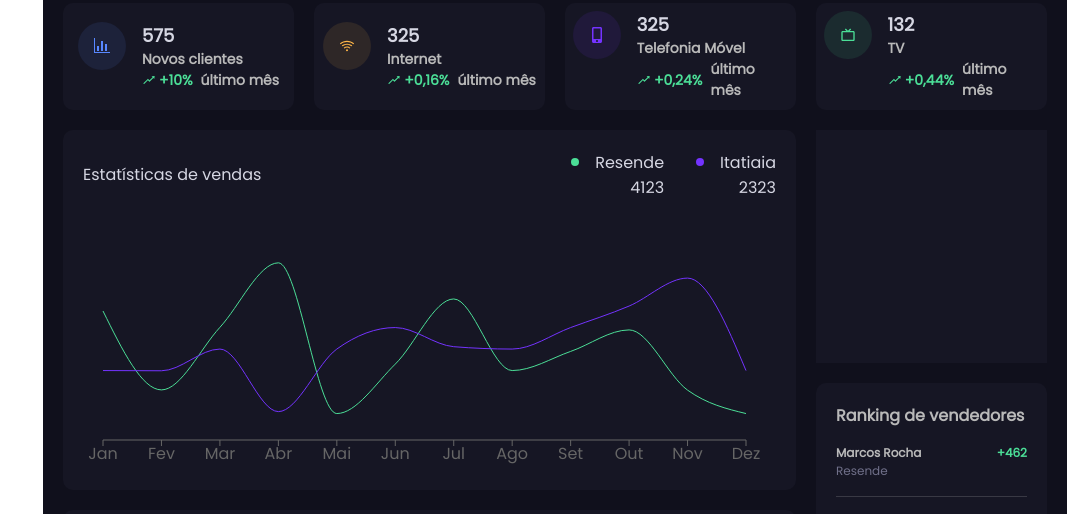
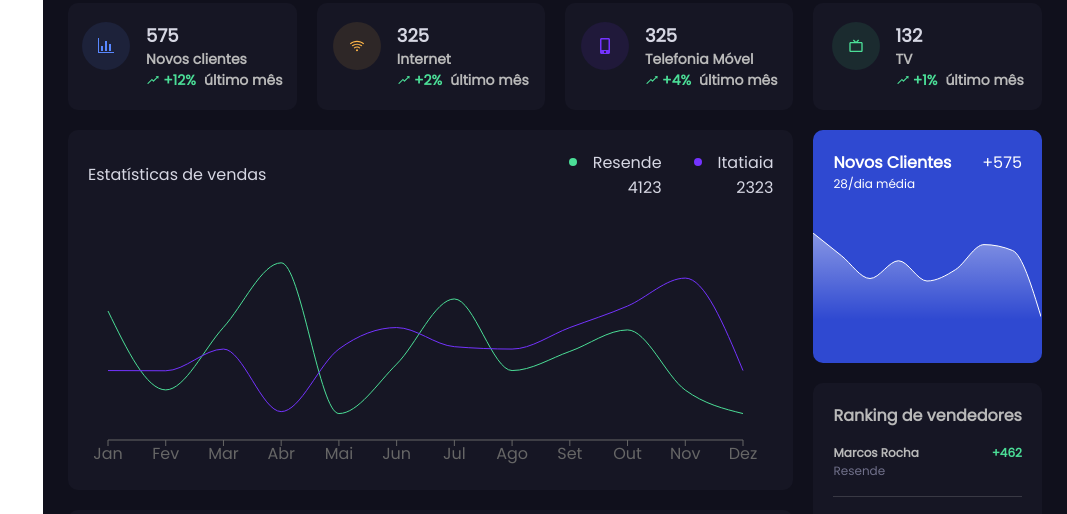
Before and after one commit to matheusteixeira7/flix-telecom, a Next.js app: page /dashboard/dashboard in a window 1280 px wide. Shown: the part 144-658 px from the top of the page, without its empty margins (213-1280 px from the left). Built offline with nearby package versions, Linux system fonts and the light colour scheme.

Commit message:
feat: add aside card 1

```diff
--- a/src/common/components/application/dashboard-page/cards/aside-card-1/aside-card-1.tsx
+++ b/src/common/components/application/dashboard-page/cards/aside-card-1/aside-card-1.tsx
@@ -1,5 +1,146 @@
-import { Container } from './styles'
+import {
+    Area,
+    AreaChart,
+    CartesianGrid,
+    ResponsiveContainer,
+    Tooltip,
+} from 'recharts'
+import {
+    Average,
+    Chart,
+    Container,
+    Header,
+    NewClientsNumber,
+    NewClientWrapper,
+    Title,
+} from './styles'
+
+const data = [
+    {
+        name: 'Page A',
+        uv: 4000,
+        pv: 2400,
+        amt: 2400,
+    },
+    {
+        name: 'Page B',
+        uv: 3000,
+        pv: 1398,
+        amt: 2210,
+    },
+    {
+        name: 'Page C',
+        uv: 2000,
+        pv: 9800,
+        amt: 2290,
+    },
+    {
+        name: 'Page D',
+        uv: 2780,
+        pv: 3908,
+        amt: 2000,
+    },
+    {
+        name: 'Page E',
+        uv: 1890,
+        pv: 4800,
+        amt: 2181,
+    },
+    {
+        name: 'Page F',
+        uv: 2390,
+        pv: 3800,
+        amt: 2500,
+    },
+    {
+        name: 'Page G',
+        uv: 3490,
+        pv: 4300,
+        amt: 2100,
+    },
+    {
+        name: 'Page 7',
+        uv: 3232,
+        pv: 4300,
+        amt: 2100,
+    },
+    {
+        name: 'Page 8',
+        uv: 323,
+        pv: 4300,
+        amt: 2100,
+    },
+]
 
 export const AsideCard1 = () => {
-    return <Container></Container>
+    return (
+        <Container>
+            <Header>
+                <NewClientWrapper>
+                    <Title>Novos Clientes</Title>
+                    <Average>28/dia média</Average>
+                </NewClientWrapper>
+
+                <NewClientsNumber>+575</NewClientsNumber>
+            </Header>
+
+            <Chart>
+                <ResponsiveContainer width="100%" height="70%">
+                    <AreaChart
+                        data={data}
+                        margin={{ top: 0, right: 0, bottom: 0, left: 0 }}
+                    >
+                        <defs>
+                            <linearGradient
+                                id="colorUv"
+                                x1="0"
+                                y1="0"
+                                x2="0"
+                                y2="1"
+                            >
+                                <stop
+                                    offset="5%"
+                                    stopColor="#ffffff"
+                                    stopOpacity={0.4}
+                                />
+                                <stop
+                                    offset="95%"
+                                    stopColor="#ffffff"
+                                    stopOpacity={0}
+                                />
+                            </linearGradient>
+                            <linearGradient
+                                id="colorPv"
+                                x1="0"
+                                y1="0"
+                                x2="0"
+                                y2="1"
+                            >
+                                <stop
+                                    offset="5%"
+                                    stopColor="#82ca9d"
+                                    stopOpacity={0.8}
+                                />
+                                <stop
+                                    offset="95%"
+                                    stopColor="#82ca9d"
+                                    stopOpacity={0}
+                                />
+                            </linearGradient>
+                        </defs>
+                        <CartesianGrid horizontal={false} vertical={false} />
+                        <Tooltip />
+
+                        <Area
+                            type="monotone"
+                            dataKey="uv"
+                            stroke="#ffffff"
+                            fillOpacity={1}
+                            fill="url(#colorUv)"
+                        />
+                    </AreaChart>
+                </ResponsiveContainer>
+            </Chart>
+        </Container>
+    )
 }
--- a/src/common/components/application/dashboard-page/cards/aside-card-1/styles.ts
+++ b/src/common/components/application/dashboard-page/cards/aside-card-1/styles.ts
@@ -1,6 +1,57 @@
 import styled from 'styled-components'
+
+interface IDotProps {
+    color: 'green' | 'purple' | 'blue' | 'yellow'
+}
 
 export const Container = styled.div`
     grid-area: aside-card-1;
-    background-color: ${({ theme }) => theme.colors.background_800};
+    background-color: ${({ theme }) => theme.colors.blue};
+
+    width: 100%;
+    height: 100%;
+
+    display: flex;
+    flex-direction: column;
+    justify-content: flex-start;
+
+    border-radius: 10px;
 `
+export const Chart = styled.div`
+    width: 100%;
+    height: 100%;
+`
+
+export const Header = styled.header`
+    width: 100%;
+    padding: 1.25rem;
+
+    display: flex;
+    justify-content: space-between;
+
+    margin-bottom: 1.25rem;
+`
+
+export const NewClientWrapper = styled.div`
+    display: flex;
+    flex-direction: column;
+    justify-content: space-between;
+`
+
+export const Title = styled.span`
+    font-size: ${({ theme }) => theme.fontSize.text_base};
+    font-weight: ${({ theme }) => theme.fontWeight.semibold};
+    color: ${({ theme }) => theme.colors.white};
+`
+
+export const Average = styled.span`
+    font-size: ${({ theme }) => theme.fontSize.text_xs};
+    font-weight: ${({ theme }) => theme.fontWeight.light};
+    color: ${({ theme }) => theme.colors.white};
+`
+
+export const NewClientsNumber = styled.span`
+    font-size: ${({ theme }) => theme.fontSize.text_base};
+    font-weight: ${({ theme }) => theme.fontWeight.regular};
+    color: ${({ theme }) => theme.colors.white};
+`
--- a/src/common/components/application/dashboard-page/cards/top-card-1/top-card-1.tsx
+++ b/src/common/components/application/dashboard-page/cards/top-card-1/top-card-1.tsx
@@ -26,7 +26,7 @@ export const TopCard1 = () => {
                     <Percentage>
                         <PercentageWrapper>
                             <AiOutlineRise />
-                            <PercentageText>+10%</PercentageText>
+                            <PercentageText>+12%</PercentageText>
                         </PercentageWrapper>
                         <Date>último mês</Date>
                     </Percentage>
--- a/src/common/components/application/dashboard-page/cards/top-card-2/top-card-2.tsx
+++ b/src/common/components/application/dashboard-page/cards/top-card-2/top-card-2.tsx
@@ -25,7 +25,7 @@ export const TopCard2 = () => {
                     <Percentage>
                         <PercentageWrapper>
                             <AiOutlineRise />
-                            <PercentageText>+0,16%</PercentageText>
+                            <PercentageText>+2%</PercentageText>
                         </PercentageWrapper>
                         <Date>último mês</Date>
                     </Percentage>
--- a/src/common/components/application/dashboard-page/cards/top-card-3/top-card-3.tsx
+++ b/src/common/components/application/dashboard-page/cards/top-card-3/top-card-3.tsx
@@ -26,7 +26,7 @@ export const TopCard3 = () => {
                     <Percentage>
                         <PercentageWrapper>
                             <AiOutlineRise />
-                            <PercentageText>+0,24%</PercentageText>
+                            <PercentageText>+4%</PercentageText>
                         </PercentageWrapper>
                         <Date>último mês</Date>
                     </Percentage>
--- a/src/common/components/application/dashboard-page/cards/top-card-4/top-card-4.tsx
+++ b/src/common/components/application/dashboard-page/cards/top-card-4/top-card-4.tsx
@@ -26,7 +26,7 @@ export const TopCard4 = () => {
                     <Percentage>
                         <PercentageWrapper>
                             <AiOutlineRise />
-                            <PercentageText>+0,44%</PercentageText>
+                            <PercentageText>+1%</PercentageText>
                         </PercentageWrapper>
                         <Date>último mês</Date>
                     </Percentage>
--- a/src/common/styles/theme.ts
+++ b/src/common/styles/theme.ts
@@ -10,6 +10,8 @@ const theme = {
         danger: '#F26464',
         warning: '#FFB648',
         info: '#5887FF',
+
+        blue: '#2F49D1',
 
         primary_background: 'rgba(242, 100, 100, 0.1)',
         secondary_background: 'rgba(116, 51, 255, 0.1)',
```
